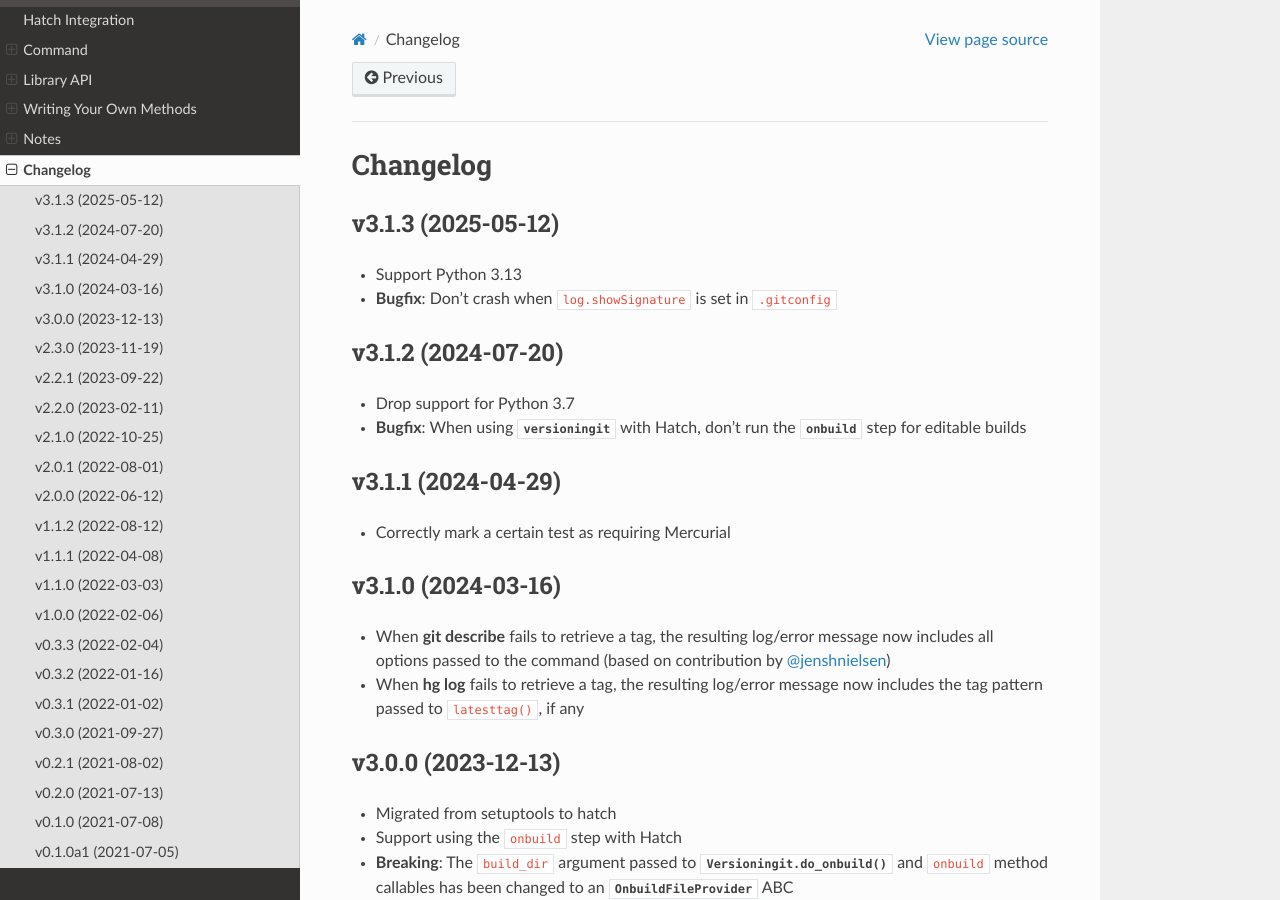
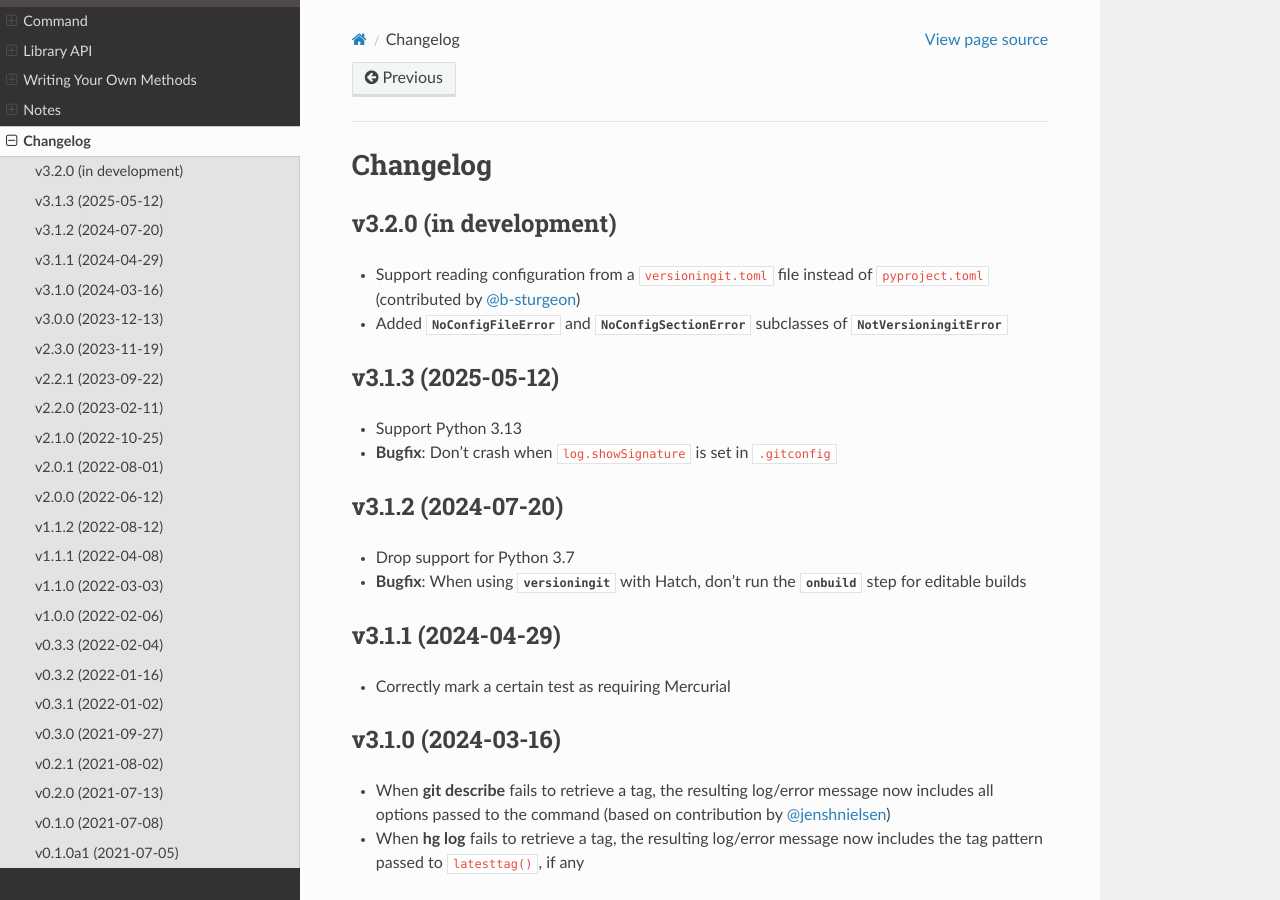
Before and after one commit to jwodder/versioningit, a Sphinx documentation site: the page built from docs/changelog.rst, in a window 1280 px wide and 900 px high. Built offline with Sphinx 7.4.7 and the Read the Docs theme 3.1.0, drawn with Linux system fonts in a browser that asks for light colours.

Commit message:
Update changelog

```diff
--- a/docs/changelog.rst
+++ b/docs/changelog.rst
@@ -2,6 +2,15 @@
 
 Changelog
 =========
+
+v3.2.0 (in development)
+-----------------------
+- Support reading configuration from a :file:`versioningit.toml` file instead
+  of :file:`pyproject.toml` (contributed by `@b-sturgeon
+  <https://github.com/b-sturgeon>`_)
+- Added `NoConfigFileError` and `NoConfigSectionError` subclasses of
+  `NotVersioningitError`
+
 
 v3.1.3 (2025-05-12)
 -------------------
--- a/src/versioningit/__init__.py
+++ b/src/versioningit/__init__.py
@@ -44,7 +44,7 @@ Visit <https://github.com/jwodder/versioningit> or
 <https://versioningit.rtfd.io> for more information.
 """
 
-__version__ = "3.1.3"
+__version__ = "3.2.0.dev1"
 __author__ = "John Thorvald Wodder II"
 __author_email__ = "versioningit@varonathe.org"
 __license__ = "MIT"
```
Also changed, not shown: CHANGELOG.md (+8 -0 lines).
